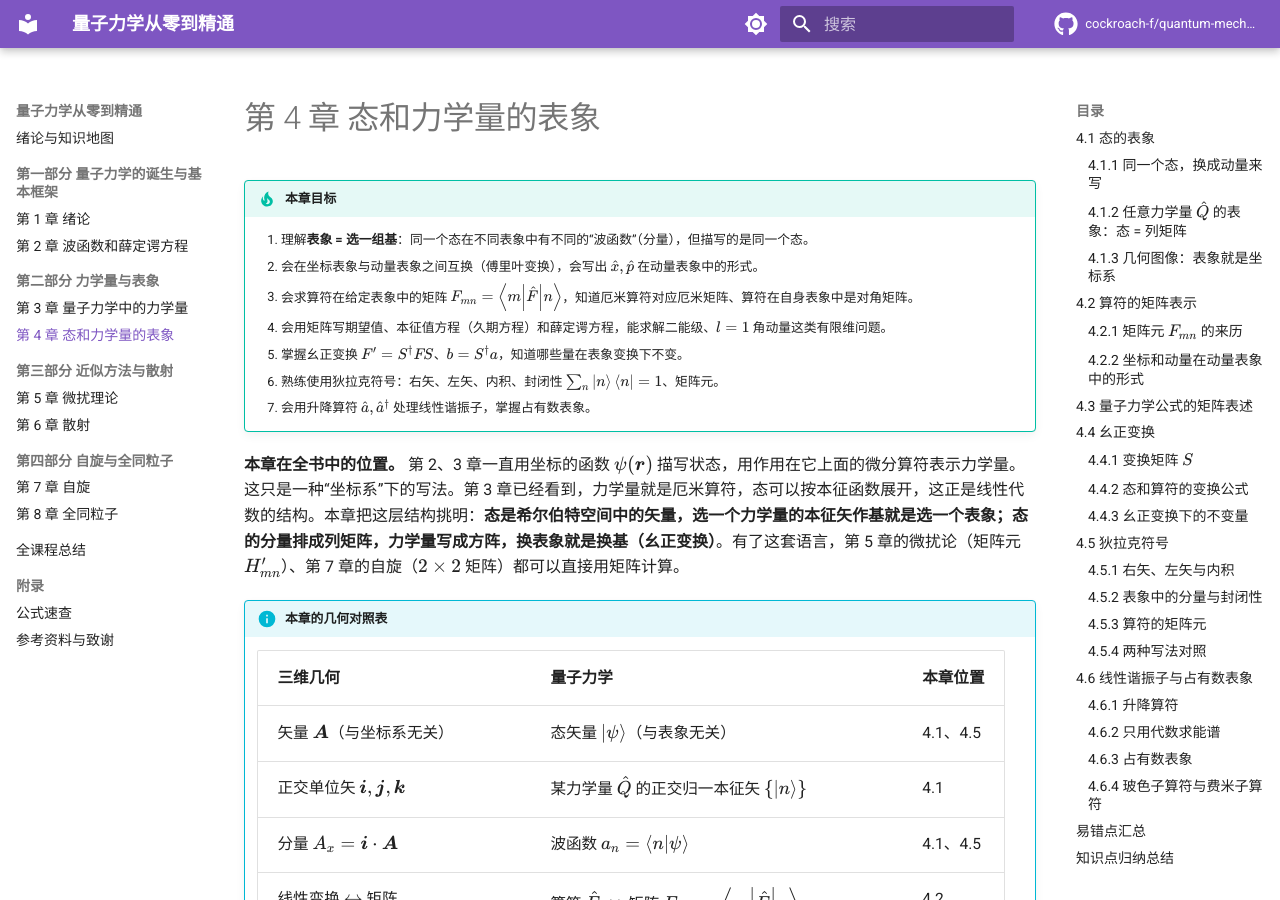
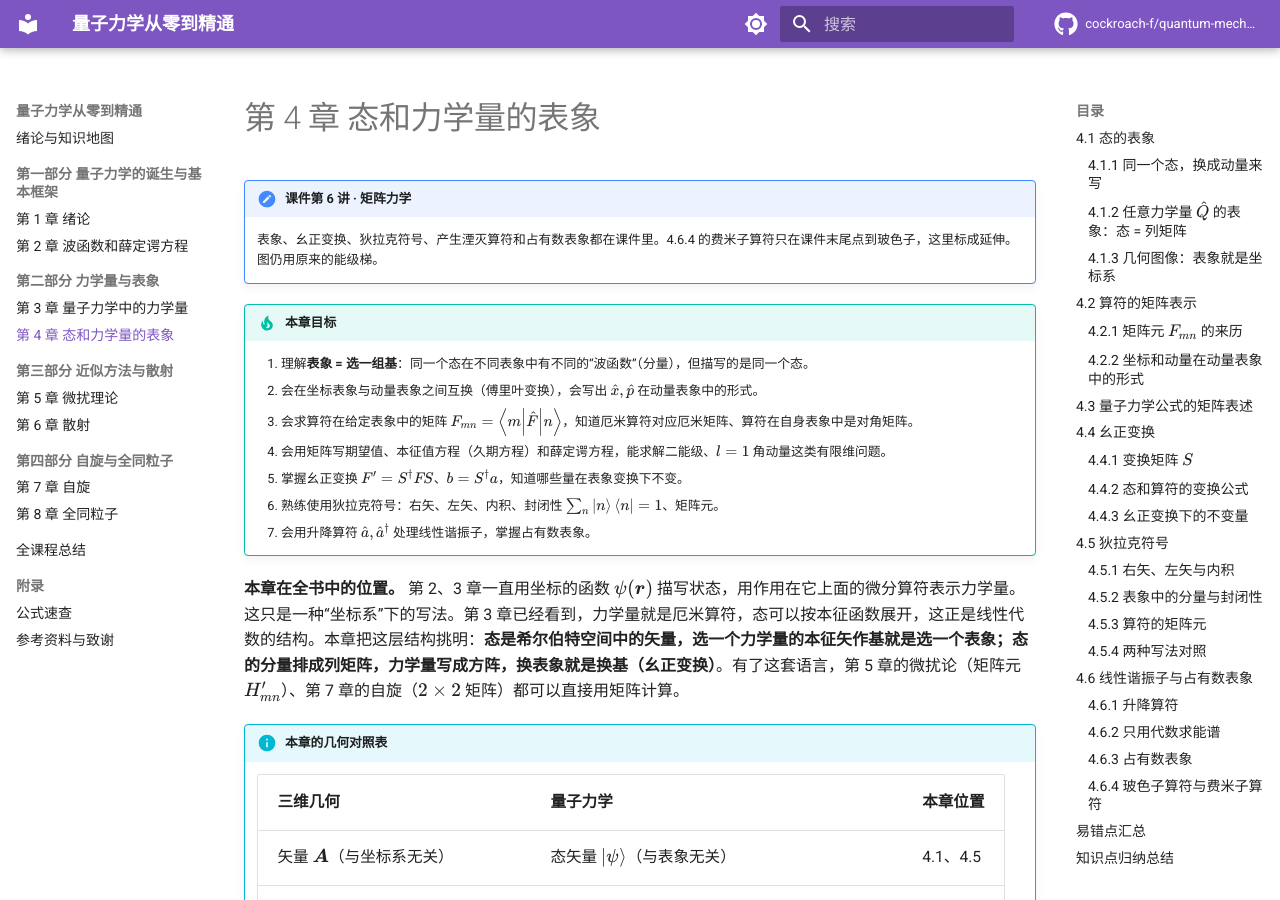
Before and after one commit to cockroach-f/quantum-mechanics, an MkDocs documentation site: the page built from docs/ch4.md, in a window 1280 px wide and 900 px high. Built offline with MkDocs 1.6.1 and Material for MkDocs 9.7.7, drawn with Linux system fonts in a browser that asks for light colours; comment, search, counter and statistics services are not loaded; some of the changed text lies outside the part shown.

Commit message:
按课件标出上课范围，并把归纳图里的指数写成 exp。

```diff
--- a/docs/ch4.md
+++ b/docs/ch4.md
@@ -1,4 +1,8 @@
 # 第 4 章 态和力学量的表象
+
+!!! note "课件第 6 讲 · 矩阵力学"
+
+    表象、幺正变换、狄拉克符号、产生湮灭算符和占有数表象都在课件里。4.6.4 的费米子算符只在课件末尾点到玻色子，这里标成延伸。图仍用原来的能级梯。
 
 !!! tip "本章目标"
 
@@ -597,6 +601,9 @@ $a$ 只有对角线**上方**一条非零，$a^\dagger$ 只有**下方**一条
 
 ### 4.6.4 玻色子算符与费米子算符
 
+!!! warning "延伸 · 课件只要求玻色子升降算符"
+    费米子反对易这一段可以后看。
+
 满足对易关系 $[\hat a,\hat a^\dagger]=1$ 的算符称为**玻色子算符**。还有一类满足**反对易**关系的算符，称为**费米子算符**：
 
 $$\{\hat a,\hat a^\dagger\}\equiv\hat a\hat a^\dagger+\hat a^\dagger\hat a=1,\qquad\{\hat a,\hat a\}=\{\hat a^\dagger,\hat a^\dagger\}=0 .$$
```
Also changed, not shown: other parts of docs/ch4.md (+1 -1 lines).
